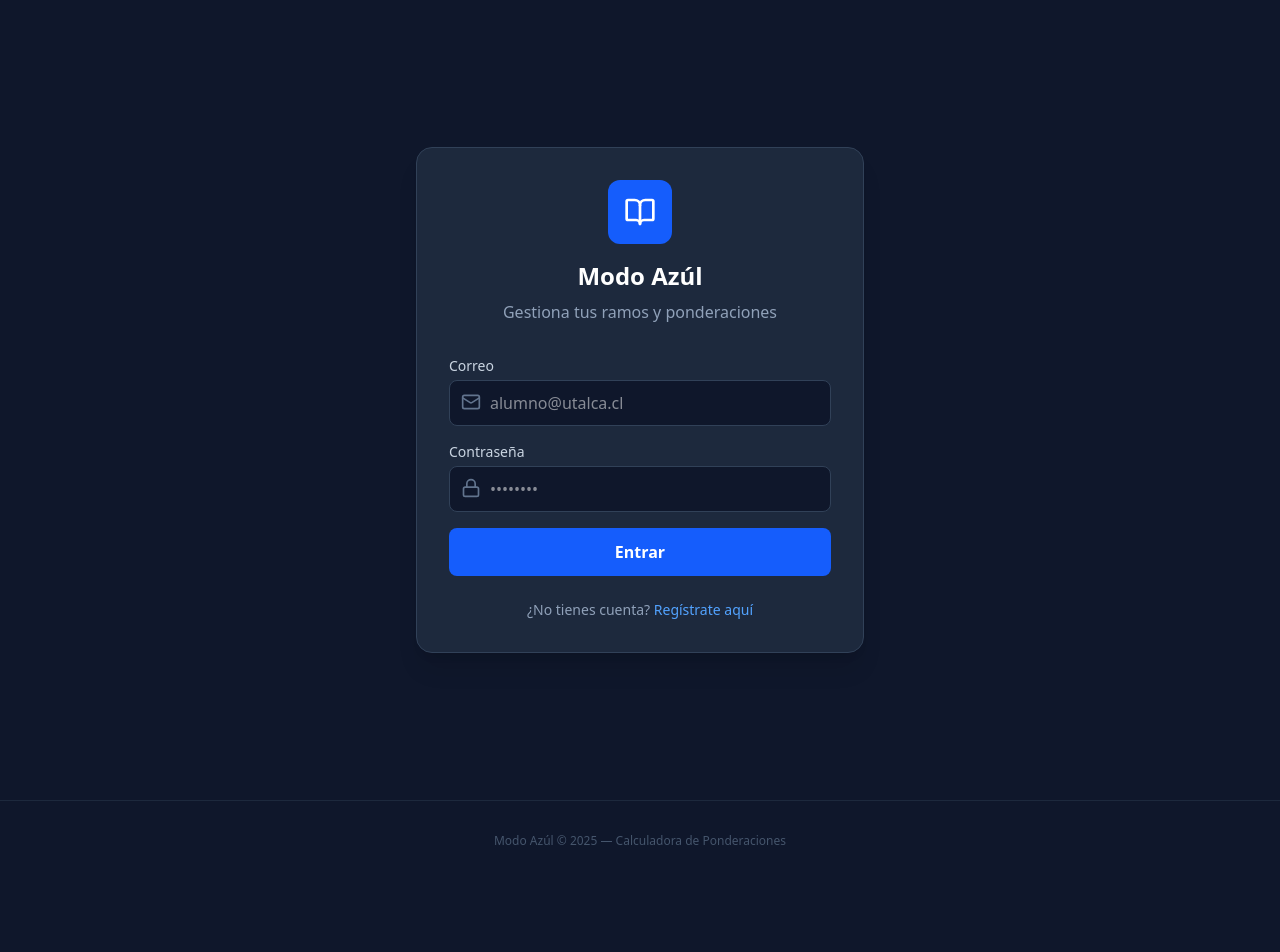
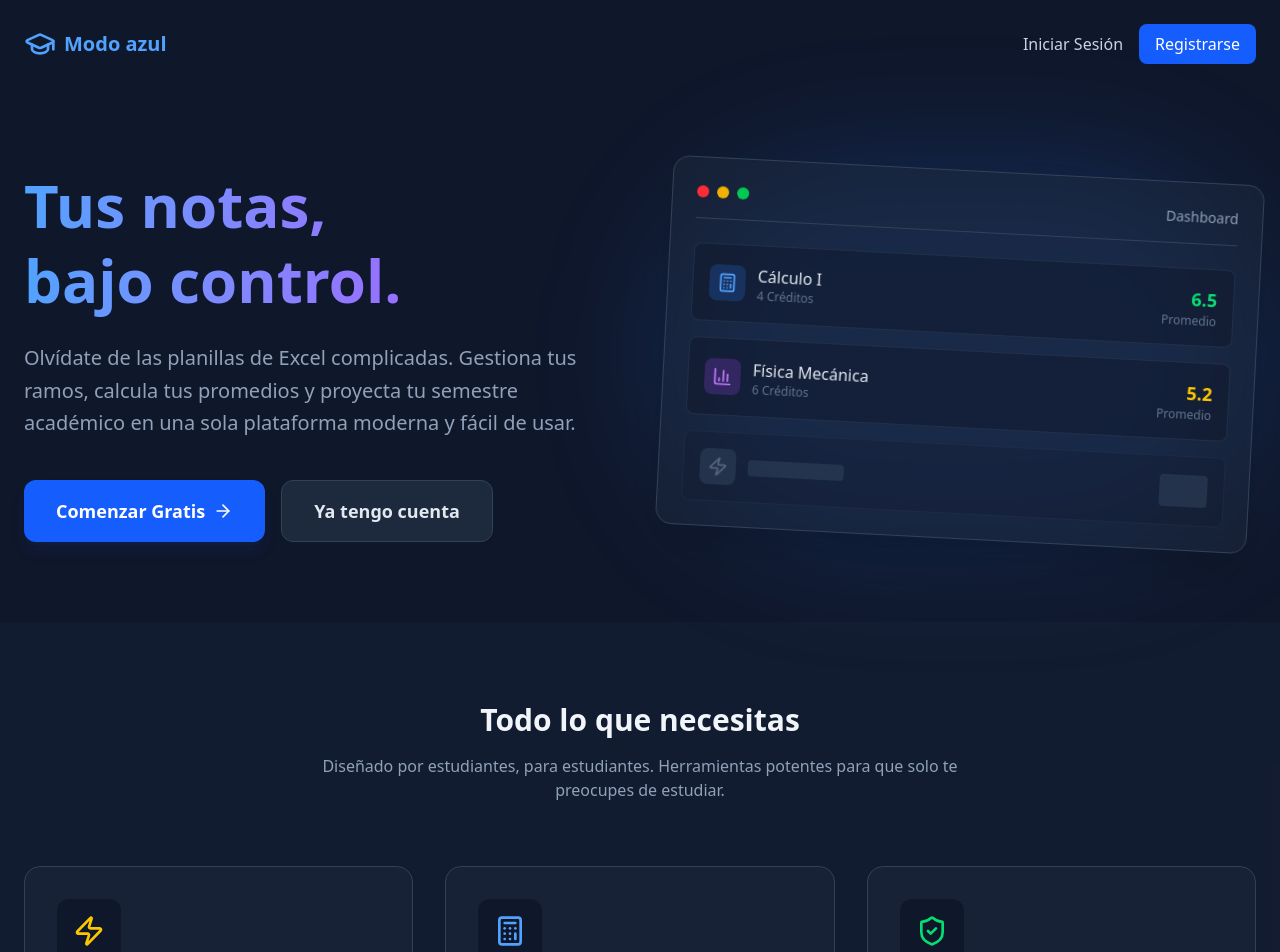
Before and after one commit to 1Bnja/PonderacionesPersonales, a React (Vite) app: page / in a window 1280 px wide. Before the commit this address led to /login. Shown: the top 952 px of the page. Before the commit the page ends 881 px from the top, so only its background shows below. Built offline with nearby package versions, Linux system fonts and the light colour scheme; no server answers.

Commit message:
nueva pantalla de inicio

```diff
--- a/index.html
+++ b/index.html
@@ -4,7 +4,7 @@
     <meta charset="UTF-8" />
     <link rel="icon" type="image/svg+xml" href="/vite.svg" />
     <meta name="viewport" content="width=device-width, initial-scale=1.0" />
-    <title>ponderaciones</title>
+    <title>Modo azul</title>
   </head>
   <body>
     <div id="root"></div>
--- a/src/App.jsx
+++ b/src/App.jsx
@@ -3,6 +3,7 @@ import Login from './pages/Login'
 import Register from './pages/Register'
 import Dashboard from './pages/Dashboard'
 import RamoDetail from './pages/RamoDetail'
+import Landing from './pages/Landing'
 import Footer from './components/Footer'
 
 function App() {
@@ -11,11 +12,12 @@ function App() {
       <div className="flex flex-col min-h-screen">
         <div className="flex-1">
           <Routes>
+            <Route path="/" element={<Landing />} />
             <Route path="/login" element={<Login />} />
             <Route path="/register" element={<Register />} />
             <Route path="/dashboard" element={<Dashboard />} />
             <Route path="/ramo/:id" element={<RamoDetail />} />
-            <Route path="*" element={<Navigate to="/login" replace />} />
+            <Route path="*" element={<Navigate to="/" replace />} />
           </Routes>
         </div>
         <Footer />
--- /dev/null
+++ b/src/pages/Landing.jsx
@@ -0,0 +1,156 @@
+import { Link } from 'react-router-dom'
+import { Calculator, BarChart3, Zap, ShieldCheck, ArrowRight, GraduationCap } from 'lucide-react'
+
+export default function Landing() {
+  return (
+    <div className="min-h-screen bg-slate-900 text-slate-100 flex flex-col">
+
+      {/* Navbar simple */}
+      <nav className="container mx-auto px-6 py-6 flex justify-between items-center">
+        <div className="flex items-center gap-2 font-bold text-xl text-blue-400">
+          <GraduationCap className="w-8 h-8" />
+          <span>Modo azul</span>
+        </div>
+        <div className="flex items-center gap-4">
+          <Link to="/login" className="text-slate-300 hover:text-white font-medium transition-colors">
+            Iniciar Sesión
+          </Link>
+          <Link to="/register" className="bg-blue-600 hover:bg-blue-500 text-white px-4 py-2 rounded-lg font-medium transition-colors">
+            Registrarse
+          </Link>
+        </div>
+      </nav>
+
+      {/* Hero Section */}
+      <header className="container mx-auto px-6 py-20 text-center lg:text-left lg:flex lg:items-center lg:gap-12">
+        <div className="lg:w-1/2 space-y-6">
+          <h1 className="text-5xl lg:text-6xl font-extrabold leading-tight bg-gradient-to-r from-blue-400 to-purple-500 bg-clip-text text-transparent">
+            Tus notas, <br /> bajo control.
+          </h1>
+          <p className="text-xl text-slate-400 leading-relaxed">
+            Olvídate de las planillas de Excel complicadas. Gestiona tus ramos, calcula tus promedios y proyecta tu semestre académico en una sola plataforma moderna y fácil de usar.
+          </p>
+          <div className="flex flex-col sm:flex-row gap-4 justify-center lg:justify-start pt-4">
+            <Link to="/register" className="flex items-center justify-center gap-2 bg-blue-600 hover:bg-blue-500 text-white px-8 py-4 rounded-xl font-bold text-lg transition-all transform hover:scale-105 shadow-lg shadow-blue-900/20">
+              Comenzar Gratis <ArrowRight className="w-5 h-5" />
+            </Link>
+            <Link to="/login" className="flex items-center justify-center gap-2 bg-slate-800 hover:bg-slate-700 text-slate-200 px-8 py-4 rounded-xl font-bold text-lg transition-all border border-slate-700">
+              Ya tengo cuenta
+            </Link>
+          </div>
+        </div>
+
+        {/* Hero Visual / Abstract Representation */}
+        <div className="hidden lg:block lg:w-1/2 relative">
+          <div className="absolute inset-0 bg-blue-500/20 blur-3xl rounded-full"></div>
+          <div className="relative bg-slate-800/50 border border-slate-700 p-6 rounded-2xl shadow-2xl backdrop-blur-sm transform rotate-3 hover:rotate-0 transition-transform duration-500">
+            <div className="flex items-center justify-between mb-6 border-b border-slate-700 pb-4">
+              <div className="flex gap-2">
+                <div className="w-3 h-3 rounded-full bg-red-500"></div>
+                <div className="w-3 h-3 rounded-full bg-yellow-500"></div>
+                <div className="w-3 h-3 rounded-full bg-green-500"></div>
+              </div>
+              <div className="text-slate-400 text-sm">Dashboard</div>
+            </div>
+            <div className="space-y-4">
+              <div className="flex justify-between items-center bg-slate-900/50 p-4 rounded-lg border border-slate-700/50">
+                <div className="flex items-center gap-3">
+                  <div className="p-2 bg-blue-500/20 text-blue-400 rounded-lg"><Calculator size={20}/></div>
+                  <div>
+                    <div className="font-medium text-slate-200">Cálculo I</div>
+                    <div className="text-xs text-slate-500">4 Créditos</div>
+                  </div>
+                </div>
+                <div className="text-right">
+                  <div className="font-bold text-green-400 text-lg">6.5</div>
+                  <div className="text-xs text-slate-500">Promedio</div>
+                </div>
+              </div>
+              <div className="flex justify-between items-center bg-slate-900/50 p-4 rounded-lg border border-slate-700/50">
+                <div className="flex items-center gap-3">
+                  <div className="p-2 bg-purple-500/20 text-purple-400 rounded-lg"><BarChart3 size={20}/></div>
+                  <div>
+                    <div className="font-medium text-slate-200">Física Mecánica</div>
+                    <div className="text-xs text-slate-500">6 Créditos</div>
+                  </div>
+                </div>
+                <div className="text-right">
+                  <div className="font-bold text-yellow-400 text-lg">5.2</div>
+                  <div className="text-xs text-slate-500">Promedio</div>
+                </div>
+              </div>
+               <div className="flex justify-between items-center bg-slate-900/50 p-4 rounded-lg border border-slate-700/50 opacity-50">
+                <div className="flex items-center gap-3">
+                  <div className="p-2 bg-slate-700 text-slate-400 rounded-lg"><Zap size={20}/></div>
+                  <div className="h-4 w-24 bg-slate-700 rounded"></div>
+                </div>
+                <div className="h-8 w-12 bg-slate-700 rounded"></div>
+              </div>
+            </div>
+          </div>
+        </div>
+      </header>
+
+      {/* Features Section */}
+      <section className="bg-slate-800/30 py-20">
+        <div className="container mx-auto px-6">
+          <div className="text-center mb-16">
+            <h2 className="text-3xl font-bold mb-4">Todo lo que necesitas</h2>
+            <p className="text-slate-400 max-w-2xl mx-auto">
+              Diseñado por estudiantes, para estudiantes. Herramientas potentes para que solo te preocupes de estudiar.
+            </p>
+          </div>
+
+          <div className="grid md:grid-cols-3 gap-8">
+            <FeatureCard
+              icon={<Zap className="w-8 h-8 text-yellow-400" />}
+              title="Importación Mágica"
+              description="Copia y pega tu portafolio académico y nuestro sistema detectará automáticamente tus ramos y notas."
+            />
+            <FeatureCard
+              icon={<Calculator className="w-8 h-8 text-blue-400" />}
+              title="Cálculos Precisos"
+              description="Configura ponderaciones personalizadas y obtén promedios exactos al instante. Sin errores manuales."
+            />
+            <FeatureCard
+              icon={<ShieldCheck className="w-8 h-8 text-green-400" />}
+              title="Siempre Seguro"
+              description="Tus datos se guardan en la nube de forma segura. Accede desde tu celular o computador cuando quieras."
+            />
+          </div>
+        </div>
+      </section>
+
+      {/* Footer CTA */}
+      <section className="container mx-auto px-6 py-20 text-center">
+        <div className="bg-gradient-to-br from-blue-900/50 to-slate-900 border border-blue-500/30 rounded-3xl p-12 relative overflow-hidden">
+          <div className="relative z-10">
+            <h2 className="text-3xl md:text-4xl font-bold mb-6">¿Listo para organizar tu semestre?</h2>
+            <p className="text-slate-300 mb-8 max-w-xl mx-auto">
+              Únete a otros estudiantes que ya están gestionando sus notas de forma inteligente.
+            </p>
+            <Link to="/register" className="inline-block bg-white text-blue-900 hover:bg-slate-100 px-8 py-4 rounded-xl font-bold text-lg transition-colors">
+              Crear cuenta gratis
+            </Link>
+          </div>
+          <div className="absolute top-0 left-0 w-full h-full bg-[url('https://grainy-gradients.vercel.app/noise.svg')] opacity-20"></div>
+        </div>
+      </section>
+
+    </div>
+  )
+}
+
+function FeatureCard({ icon, title, description }) {
+  return (
+    <div className="bg-slate-800/50 p-8 rounded-2xl border border-slate-700 hover:border-blue-500/50 transition-colors group">
+      <div className="mb-6 p-4 bg-slate-900 rounded-xl inline-block group-hover:scale-110 transition-transform">
+        {icon}
+      </div>
+      <h3 className="text-xl font-bold mb-3 text-slate-100">{title}</h3>
+      <p className="text-slate-400 leading-relaxed">
+        {description}
+      </p>
+    </div>
+  )
+}
--- a/src/pages/Login.jsx
+++ b/src/pages/Login.jsx
@@ -48,7 +48,7 @@ export default function Login() {
               <Mail className="absolute left-3 top-3 text-slate-500 w-5 h-5" />
               <input
                 type="email"
-                placeholder="alumno@utalca.cl"
+                placeholder="correo@ejemplo.com"
                 className="w-full bg-slate-900 border border-slate-700 rounded-lg py-2.5 pl-10 pr-4 text-white focus:ring-2 focus:ring-blue-500 focus:outline-none"
                 value={email}
                 onChange={(e) => setEmail(e.target.value)}
--- a/src/pages/Register.jsx
+++ b/src/pages/Register.jsx
@@ -77,7 +77,7 @@ export default function Register() {
               <Mail className="absolute left-3 top-3 text-slate-500 w-5 h-5" />
               <input
                 type="email"
-                placeholder="alumno@utalca.cl"
+                placeholder="correo@ejemplo.com"
                 className="w-full bg-slate-900 border border-slate-700 rounded-lg py-2.5 pl-10 pr-4 text-white focus:ring-2 focus:ring-blue-500 focus:outline-none"
                 value={email}
                 onChange={(e) => setEmail(e.target.value)}
```
